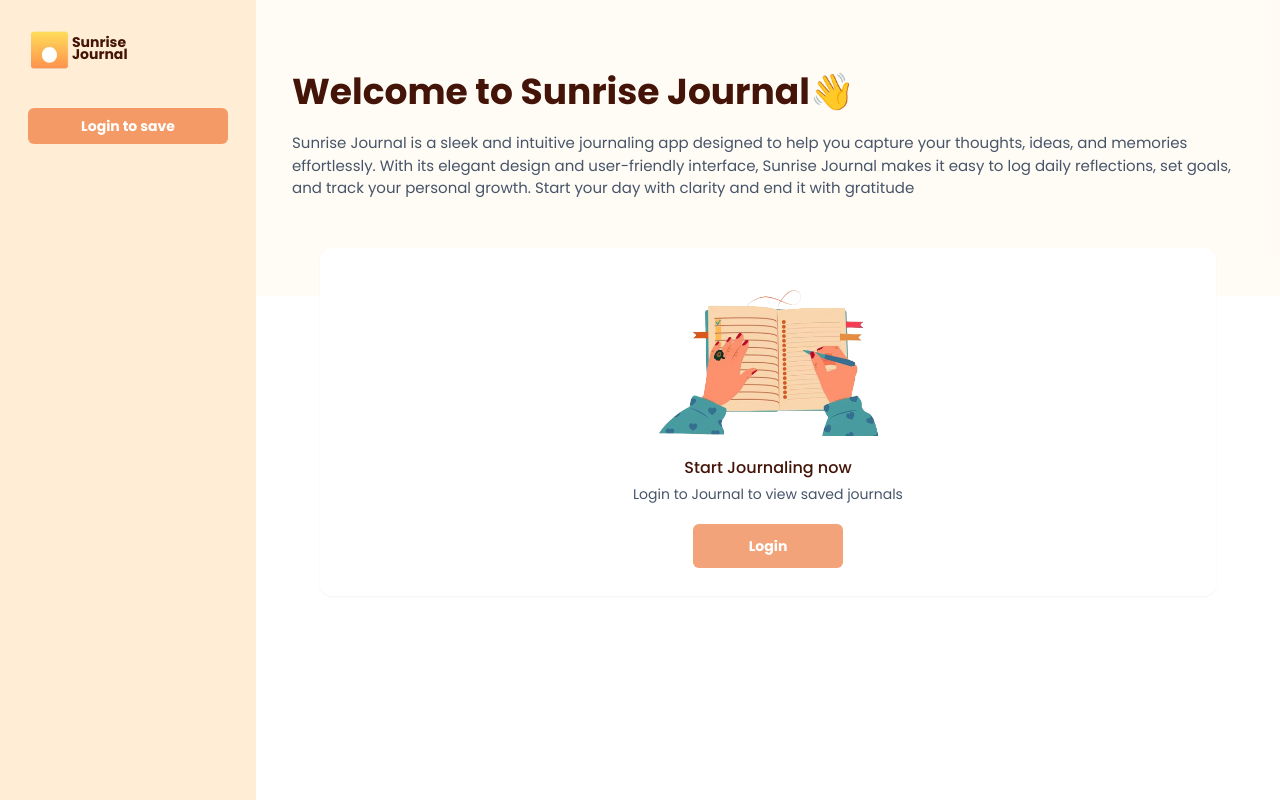
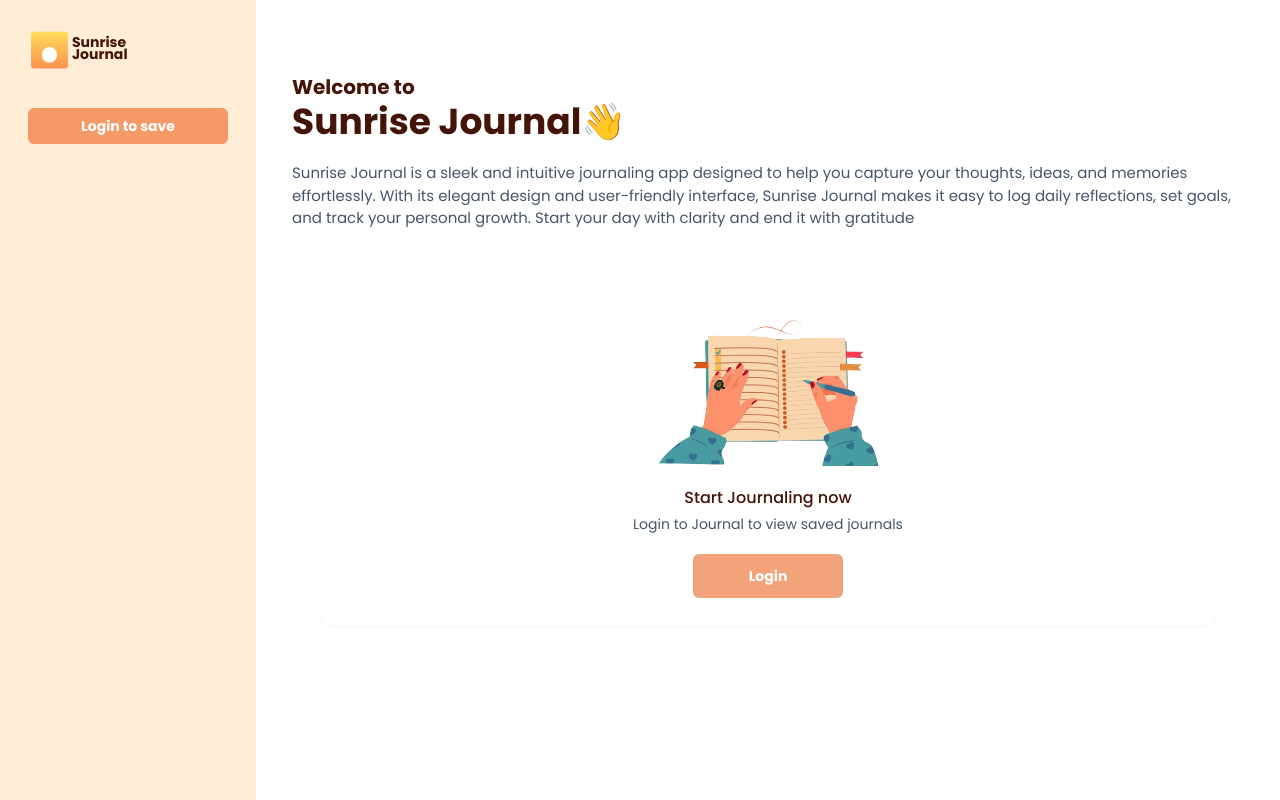
Before and after one commit to victorNwosu-Edusive/sunrise-journal, a React (Vite) app: page / in a window 1280 px wide. Built offline with nearby package versions, Linux system fonts and the light colour scheme; no server answers.

Commit message:
changes to the UI

```diff
--- a/src/components/journalscreen.jsx
+++ b/src/components/journalscreen.jsx
@@ -18,8 +18,9 @@ function Journalscreen(){
         <>
 
         <div className="h-screen md:h-screen lg:h-screen w-full md:w-full lg:w-4/5 ml-auto">
-        <div className=' p-9 bg-orange-100/25 pb-24'>
-         <h1 className='font-bold text-orange-950 text-2xl md:text-4xl lg:text-4xl mt-16 md:mt-9 lg:mt-9 mb-5'>Welcome to Sunrise Journal👋</h1>
+        <div className=' p-9 bg-white pb-24'>
+        <h1 className='font-bold text-orange-950 text-[20px] mt-16 md:mt-9 lg:mt-9'>Welcome to</h1>
+         <h1 className='font-bold text-orange-950 text-2xl md:text-4xl lg:text-4xl mb-5'>Sunrise Journal👋</h1>
          <h1 className='text-[14px] md:text-[15px] lg:text-[15px] text-slate-600'>Sunrise Journal is a sleek and intuitive journaling app designed to help you capture your thoughts,
             ideas, and memories effortlessly. With its elegant design and user-friendly interface, Sunrise Journal
             makes it easy to log daily reflections, set goals, and track your personal growth. Start your day with
```
Also changed, not shown: src/assets/images/journal-image.png (added).
